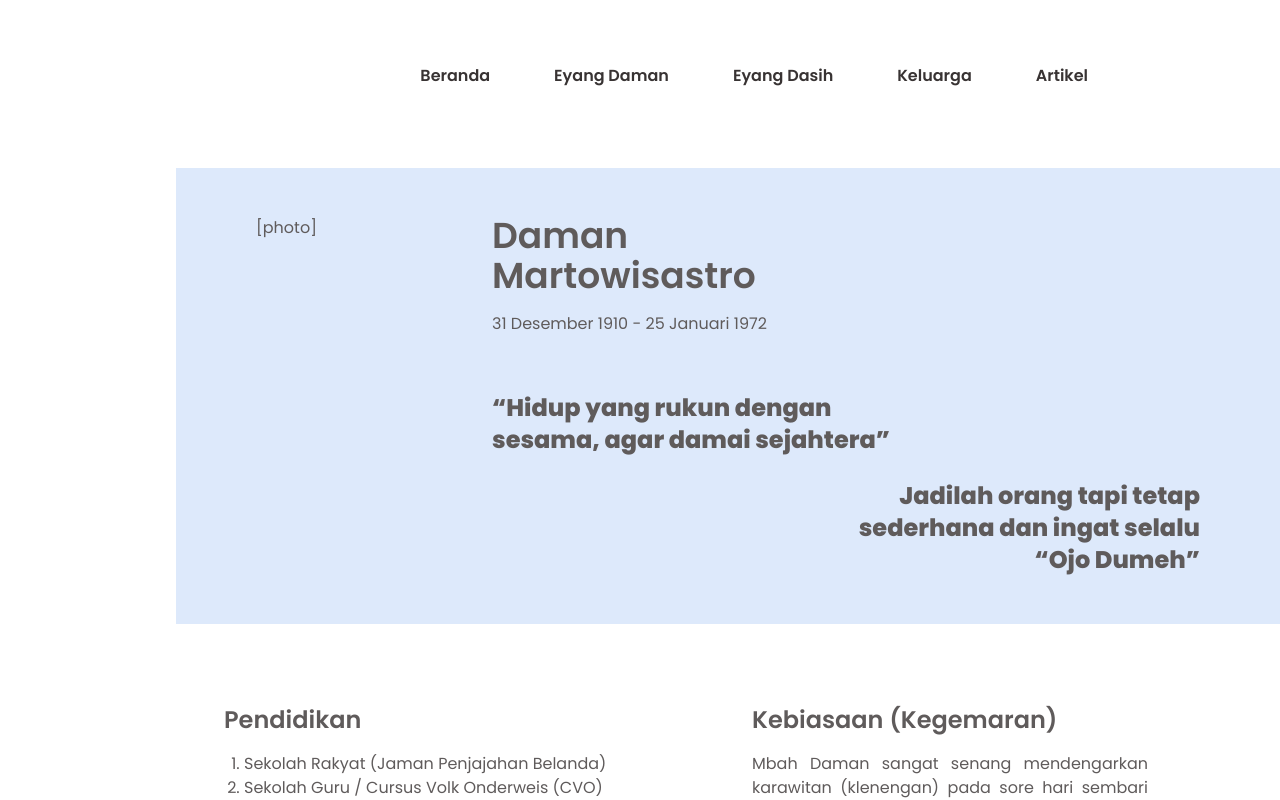
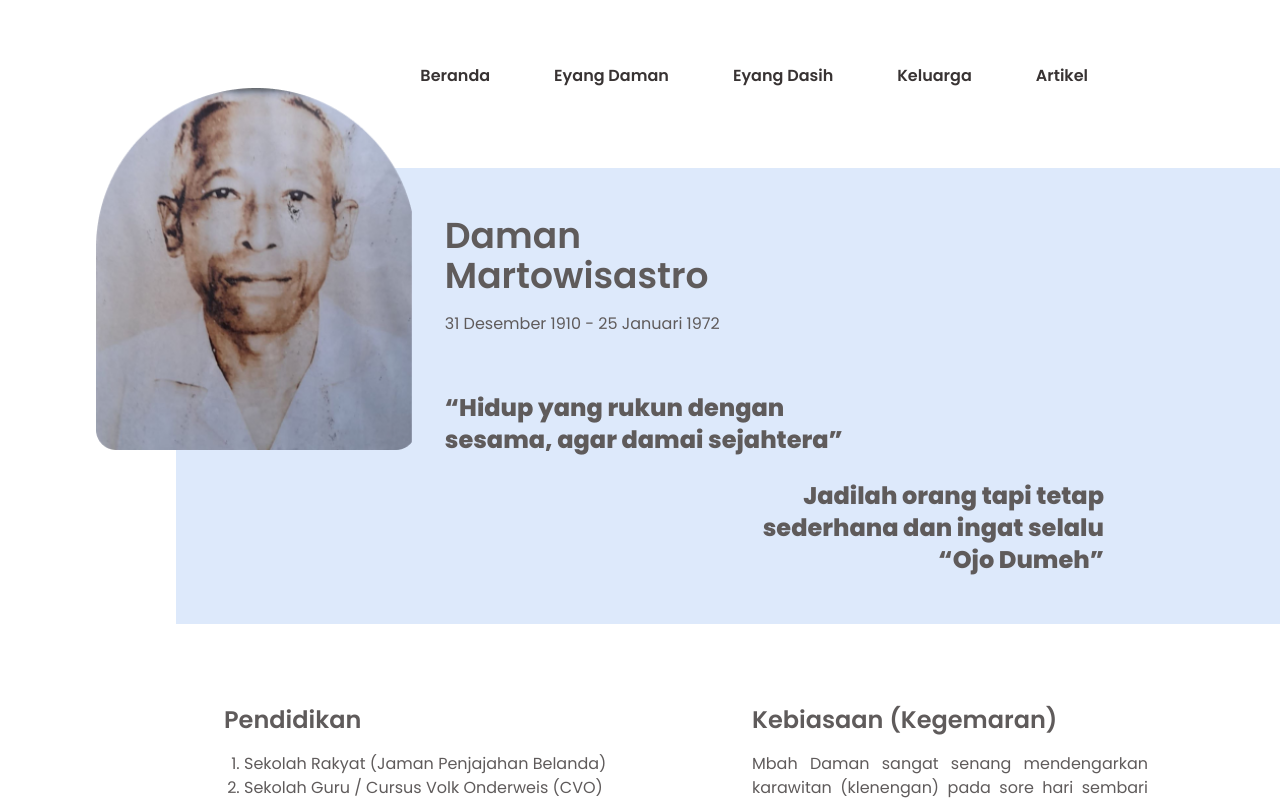
Before and after one commit to ariefgp/ikadamar, a Next.js app: page /eyang-daman in a window 1280 px wide. Shown: the top 800 px of the page. Built offline with nearby package versions, Linux system fonts and the light colour scheme.

Commit message:
add image eyang

```diff
--- a/app/eyang-daman/page.tsx
+++ b/app/eyang-daman/page.tsx
@@ -1,4 +1,5 @@
 import Navbar from "../navbar";
+import Image from "next/image";
 
 const EyangDaman = () => {
     return (
@@ -7,8 +8,16 @@ const EyangDaman = () => {
             <div className="flex flex-col w-full pt-4 md:pl-44 text-[#5F5B5B]">
                 <div className="basis-full bg-[#DDE9FB] py-12 px-20">
                     <div className="flex flex-col md:flex-row">
-                        <div className="basis-full md:basis-1/4">[photo]</div>
-                        <div className="basis-full md:basis-3/4">
+                        <div className="basis-full md:basis-1/5">
+                            <Image
+                                src="/eyang-daman.png"
+                                alt="Eyang Daman"
+                                height="356"
+                                width="315"
+                                className="md:-ml-40 md:-mt-32 md:min-w-80 md:max-w-none"
+                            />
+                        </div>
+                        <div className="basis-full md:basis-4/5">
                             <div className="flex flex-col">
                                 <div className="basis-full text-4xl font-semibold">
                                     Daman <br /> Martowisastro
@@ -19,7 +28,7 @@ const EyangDaman = () => {
                                 <div className="basis-full mt-14 text-2xl font-extrabold">
                                     “Hidup yang rukun dengan <br /> sesama, agar damai sejahtera”
                                 </div>
-                                <div className="basis-full mt-6 text-2xl text-right font-extrabold">
+                                <div className="basis-full mt-6 text-2xl text-right font-extrabold md:pr-24">
                                     Jadilah orang tapi tetap <br /> sederhana dan ingat selalu <br />“Ojo Dumeh”
                                 </div>
                             </div>
--- a/app/eyang-dasih/page.tsx
+++ b/app/eyang-dasih/page.tsx
@@ -1,4 +1,5 @@
 import Navbar from "../navbar";
+import Image from "next/image";
 
 const EyangDaman = () => {
     return (
@@ -7,8 +8,16 @@ const EyangDaman = () => {
             <div className="flex flex-col w-full pt-4 md:pl-44 text-[#5F5B5B]">
                 <div className="basis-full bg-[#DDE9FB] py-12 px-20">
                     <div className="flex flex-col md:flex-row">
-                        <div className="basis-full md:basis-1/4">[photo]</div>
-                        <div className="basis-full md:basis-3/4">
+                        <div className="basis-full md:basis-1/5">
+                            <Image
+                                src="/eyang-dasih.png"
+                                alt="Eyang Dasih"
+                                height="356"
+                                width="315"
+                                className="md:-ml-40 md:-mt-32 md:min-w-80 md:max-w-none"
+                            />
+                        </div>
+                        <div className="basis-full md:basis-4/5">
                             <div className="flex flex-col">
                                 <div className="basis-full text-4xl font-semibold">
                                     Dasih <br /> Martowisastro
@@ -19,8 +28,8 @@ const EyangDaman = () => {
                                 <div className="basis-full mt-14 text-2xl font-extrabold">
                                     “Selalu guyup rukun dengan <br /> semua saudara”
                                 </div>
-                                <div className="basis-full mt-6 text-2xl text-right font-extrabold">
-                                    Urip iku kudu sing <br /> gemi nastiti lan ngati-ati
+                                <div className="basis-full mt-6 text-2xl text-right font-extrabold md:pr-24">
+                                    “Urip iku kudu sing <br /> gemi nastiti lan ngati-ati”
                                 </div>
                             </div>
                         </div>
```
Also changed, not shown: public/eyang-daman.png (added), public/eyang-dasih.png (added).
